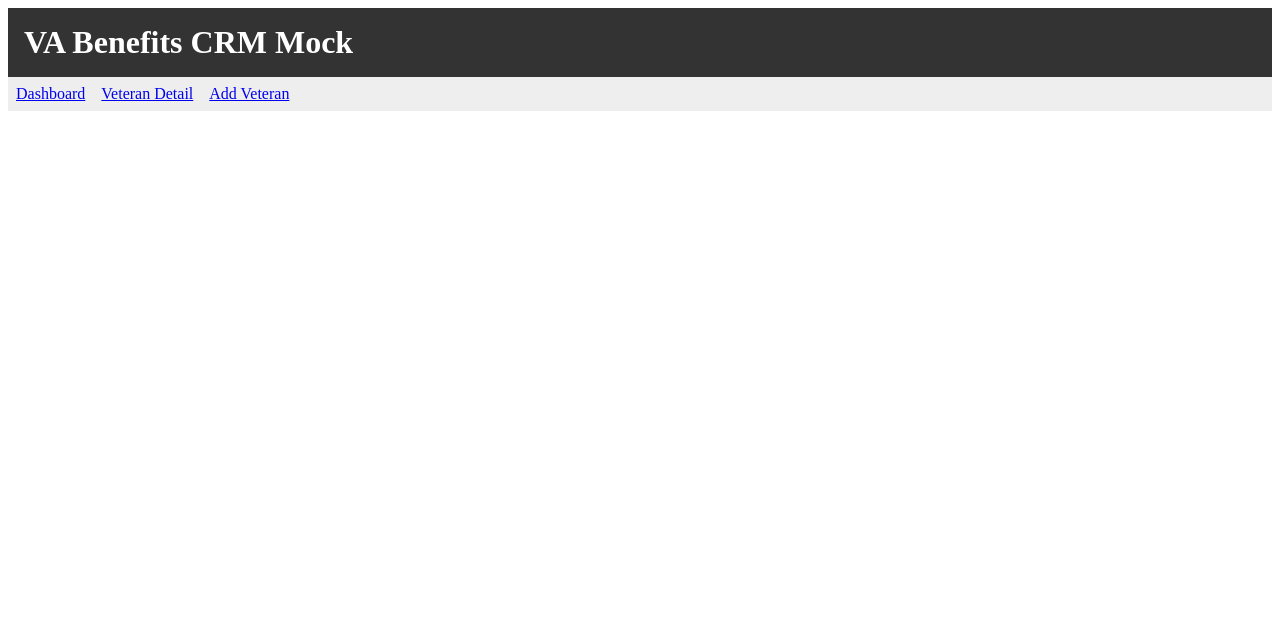
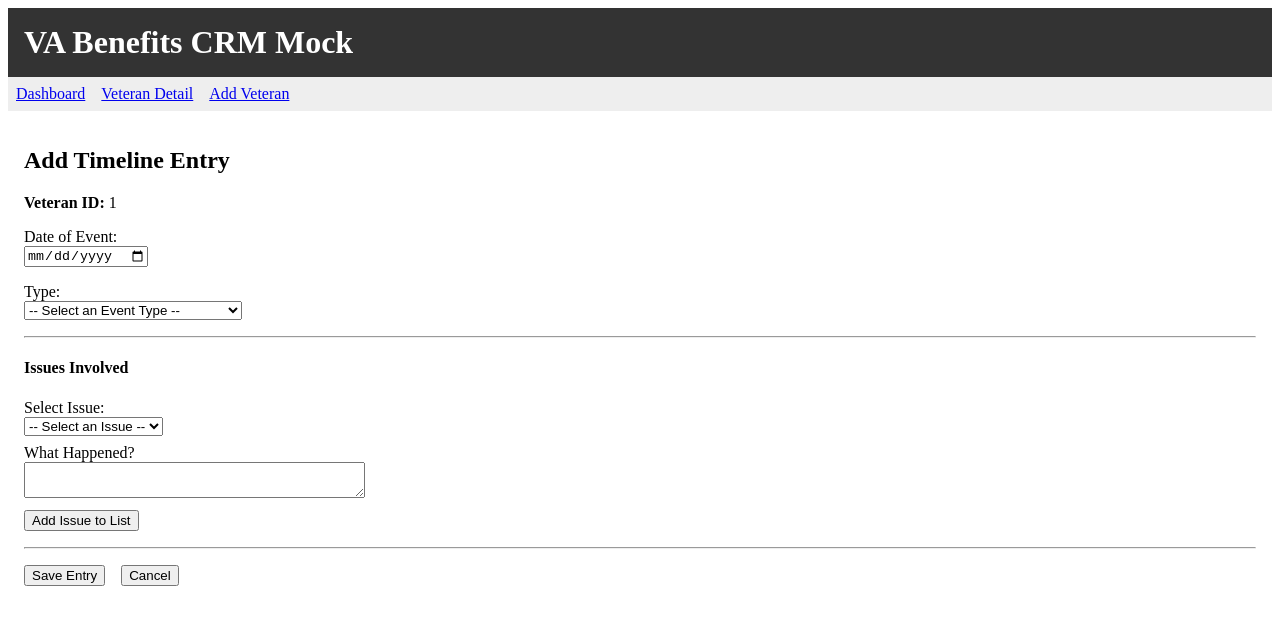
Before and after one commit to grx7/vacrm, a React (Create React App) app: page /veteran/1/timeline/new in a window 1280 px wide. Shown: the top 624 px of the page. Built offline with nearby package versions, Linux system fonts and the light colour scheme.

Commit message:
Implement Add New Timeline Entry functionality

```diff
--- a/src/App.jsx
+++ b/src/App.jsx
@@ -6,8 +6,10 @@ import VeteranDetail from './pages/VeteranDetail';
 import AddVeteran from './pages/AddVeteran';
 import AddIssue from './pages/AddIssue';
 import IssueHistory from './pages/IssueHistory';
-// 1) Import the new component:
-import AddRatingUpdate from './pages/AddRatingUpdate';
+
+// 1) Import the new AddTimelineEntry page
+import AddTimelineEntry from './pages/AddTimelineEntry';
+import AddRatingUpdate from './pages/AddRatingUpdate'; // if you have that from earlier
 
 function App() {
   return (
@@ -29,9 +31,10 @@ function App() {
 
             <Route path="/veteran/:id/issue/new" element={<AddIssue />} />
             <Route path="/veteran/:id/issue/:issueId/history" element={<IssueHistory />} />
+            <Route path="/veteran/:id/issue/:issueId/rating/new" element={<AddRatingUpdate />} />
 
-            {/* 2) New route for "Add Rating Update" */}
-            <Route path="/veteran/:id/issue/:issueId/rating/new" element={<AddRatingUpdate />} />
+            {/* 2) NEW: Add Timeline Entry route */}
+            <Route path="/veteran/:id/timeline/new" element={<AddTimelineEntry />} />
           </Routes>
         </div>
       </div>
--- /dev/null
+++ b/src/pages/AddTimelineEntry.jsx
@@ -0,0 +1,192 @@
+import React, { useState } from 'react';
+import { useParams, useNavigate } from 'react-router-dom';
+
+/**
+ * NOTE: In a real app, you might fetch the veteran's issues from a global store or API
+ * so the user can select which issues apply. For now, we'll just mimic a quick example.
+ */
+
+export default function AddTimelineEntry() {
+  const { id } = useParams();   // Veteran's ID from URL
+  const navigate = useNavigate();
+
+  // This is mock data for the dropdown of possible "types"
+  const eventTypes = [
+    '21-526 EZ (new claim)',
+    '21-526 EZ (claim for increase)',
+    'Informal claim',
+    'Supplemental Claim',
+    'Higher Level Review',
+    'Notice of Disagreement',
+    'Statement of Case',
+    'Supplemental Statement of Case',
+    'Form-9',
+    'Rating Decision',
+    'Board Decision',
+    'CAVC Decision',
+    'Other'
+  ];
+
+  // Pretend these are existing issues for this veteran.
+  // In a real app, you'd fetch them or pass them from context.
+  const mockIssues = [
+    { id: 1, issue_name: 'PTSD' },
+    { id: 2, issue_name: 'Back Condition' }
+  ];
+
+  // Local form state
+  const [formData, setFormData] = useState({
+    entry_date: '',
+    type: '',
+    issues: [] // We'll store an array of { issue_id, what_happened }
+  });
+
+  // Track a single "what happened" for the currently selected issue
+  const [currentIssueId, setCurrentIssueId] = useState('');
+  const [currentWhatHappened, setCurrentWhatHappened] = useState('');
+
+  // Handle adding an issue entry to the issues array
+  const handleAddIssueEntry = () => {
+    if (!currentIssueId || !currentWhatHappened) {
+      alert('Please select an issue and describe what happened.');
+      return;
+    }
+
+    // Check if this issue is already added
+    const alreadyExists = formData.issues.find(i => i.issue_id === parseInt(currentIssueId));
+    if (alreadyExists) {
+      alert('That issue is already added. Remove it first or choose another issue.');
+      return;
+    }
+
+    const newIssue = {
+      issue_id: parseInt(currentIssueId),
+      what_happened: currentWhatHappened
+    };
+    setFormData({
+      ...formData,
+      issues: [...formData.issues, newIssue]
+    });
+    // Reset the local fields
+    setCurrentIssueId('');
+    setCurrentWhatHappened('');
+  };
+
+  // Handle removing an issue from the "issues" array
+  const handleRemoveIssue = (issue_id) => {
+    setFormData({
+      ...formData,
+      issues: formData.issues.filter(i => i.issue_id !== issue_id)
+    });
+  };
+
+  // Handle the final form submission
+  const handleSubmit = (e) => {
+    e.preventDefault();
+    // In a real app, you'd POST this data to your backend or update global state
+    console.log('New timeline entry for Veteran', id, formData);
+    alert('New Timeline Entry added (mock). Check console for data.');
+    // Navigate back to the Veteran Detail page
+    navigate(`/veteran/${id}`);
+  };
+
+  return (
+    <div>
+      <h2>Add Timeline Entry</h2>
+      <p><strong>Veteran ID:</strong> {id}</p>
+
+      <form onSubmit={handleSubmit} style={{ marginTop: '1rem' }}>
+        {/* DATE OF EVENT */}
+        <div>
+          <label>Date of Event:</label><br />
+          <input
+            type="date"
+            value={formData.entry_date}
+            onChange={(e) => setFormData({ ...formData, entry_date: e.target.value })}
+            required
+          />
+        </div>
+
+        {/* TYPE OF EVENT */}
+        <div style={{ marginTop: '1rem' }}>
+          <label>Type:</label><br />
+          <select
+            value={formData.type}
+            onChange={(e) => setFormData({ ...formData, type: e.target.value })}
+            required
+          >
+            <option value="">-- Select an Event Type --</option>
+            {eventTypes.map((et, index) => (
+              <option key={index} value={et}>{et}</option>
+            ))}
+          </select>
+        </div>
+
+        <hr style={{ margin: '1rem 0' }} />
+
+        {/* ISSUES AFFECTED */}
+        <h4>Issues Involved</h4>
+        <div>
+          <label>Select Issue:</label><br />
+          <select
+            value={currentIssueId}
+            onChange={(e) => setCurrentIssueId(e.target.value)}
+          >
+            <option value="">-- Select an Issue --</option>
+            {mockIssues.map(issue => (
+              <option key={issue.id} value={issue.id}>
+                {issue.issue_name}
+              </option>
+            ))}
+          </select>
+        </div>
+        <div style={{ marginTop: '0.5rem' }}>
+          <label>What Happened?</label><br />
+          <textarea
+            rows="2"
+            cols="40"
+            value={currentWhatHappened}
+            onChange={(e) => setCurrentWhatHappened(e.target.value)}
+          />
+        </div>
+        <button type="button" style={{ marginTop: '0.5rem' }} onClick={handleAddIssueEntry}>
+          Add Issue to List
+        </button>
+
+        {/* DISPLAY THE LIST OF ISSUES ADDED */}
+        <div style={{ marginTop: '1rem' }}>
+          <ul>
+            {formData.issues.map((issueEntry) => {
+              // Find the name in mockIssues
+              const found = mockIssues.find(i => i.id === issueEntry.issue_id);
+              const name = found ? found.issue_name : `Issue #${issueEntry.issue_id}`;
+              return (
+                <li key={issueEntry.issue_id} style={{ marginBottom: '0.5rem' }}>
+                  <strong>{name}</strong> - {issueEntry.what_happened}
+                  <button
+                    type="button"
+                    style={{ marginLeft: '1rem' }}
+                    onClick={() => handleRemoveIssue(issueEntry.issue_id)}
+                  >
+                    Remove
+                  </button>
+                </li>
+              );
+            })}
+          </ul>
+        </div>
+
+        <hr style={{ margin: '1rem 0' }} />
+
+        <button type="submit">Save Entry</button>
+        <button
+          type="button"
+          style={{ marginLeft: '1rem' }}
+          onClick={() => navigate(`/veteran/${id}`)}
+        >
+          Cancel
+        </button>
+      </form>
+    </div>
+  );
+}
--- a/src/pages/VeteranDetail.jsx
+++ b/src/pages/VeteranDetail.jsx
@@ -46,12 +46,19 @@ export default function VeteranDetail() {
     ]
   });
 
+  // Navigate to Add Issue page
   const handleAddIssue = () => {
     navigate(`/veteran/${veteran.id}/issue/new`);
   };
 
+  // Navigate to Issue History page
   const handleViewHistory = (issueId) => {
     navigate(`/veteran/${veteran.id}/issue/${issueId}/history`);
+  };
+
+  // Navigate to Add Timeline Entry page
+  const handleAddTimelineEntry = () => {
+    navigate(`/veteran/${veteran.id}/timeline/new`);
   };
 
   return (
@@ -61,6 +68,7 @@ export default function VeteranDetail() {
       <p><strong>DOB:</strong> {veteran.dob}</p>
       <Link to="/">Back to Dashboard</Link>
 
+      {/* Issues Section */}
       <h3 style={{ marginTop: '2rem' }}>Issues</h3>
       <button onClick={handleAddIssue}>Add New Issue</button>
       <ul>
@@ -81,10 +89,9 @@ export default function VeteranDetail() {
         })}
       </ul>
 
+      {/* Timeline Section */}
       <h3 style={{ marginTop: '2rem' }}>Procedural Timeline</h3>
-      <button onClick={() => alert('Add New Timeline Entry (mock)')}>
-        Add New Timeline Entry
-      </button>
+      <button onClick={handleAddTimelineEntry}>Add New Timeline Entry</button>
       {veteran.timeline.map((entry, idx) => (
         <div
           key={idx}
@@ -94,10 +101,14 @@ export default function VeteranDetail() {
             borderLeft: '3px solid #ccc'
           }}
         >
-          <strong>{entry.entry_date} - {entry.type}</strong>
+          <strong>
+            {entry.entry_date} - {entry.type}
+          </strong>
           <ul>
             {entry.issues.map((iss, i) => {
-              const foundIssue = veteran.issues.find((obj) => obj.id === iss.issue_id);
+              const foundIssue = veteran.issues.find(
+                (obj) => obj.id === iss.issue_id
+              );
               const name = foundIssue ? foundIssue.issue_name : 'Unknown';
               return (
                 <li key={i}>
```
